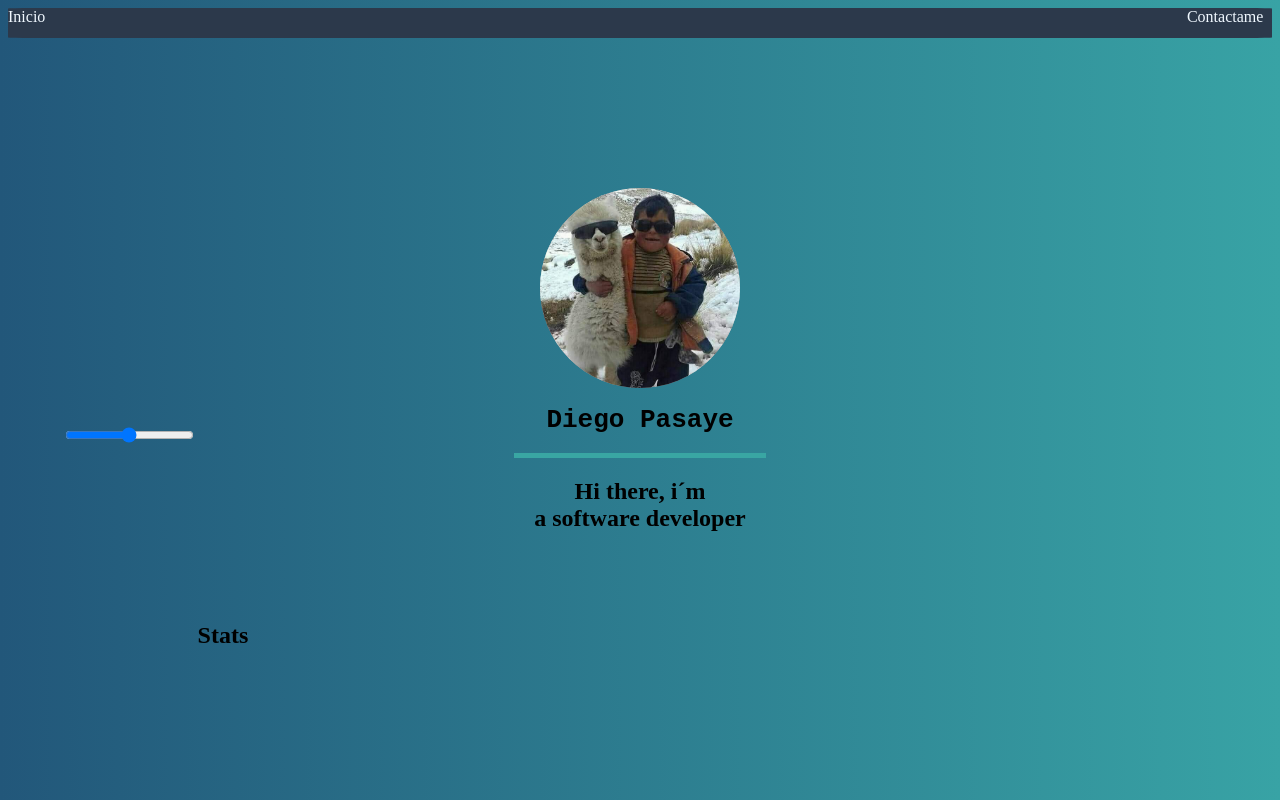
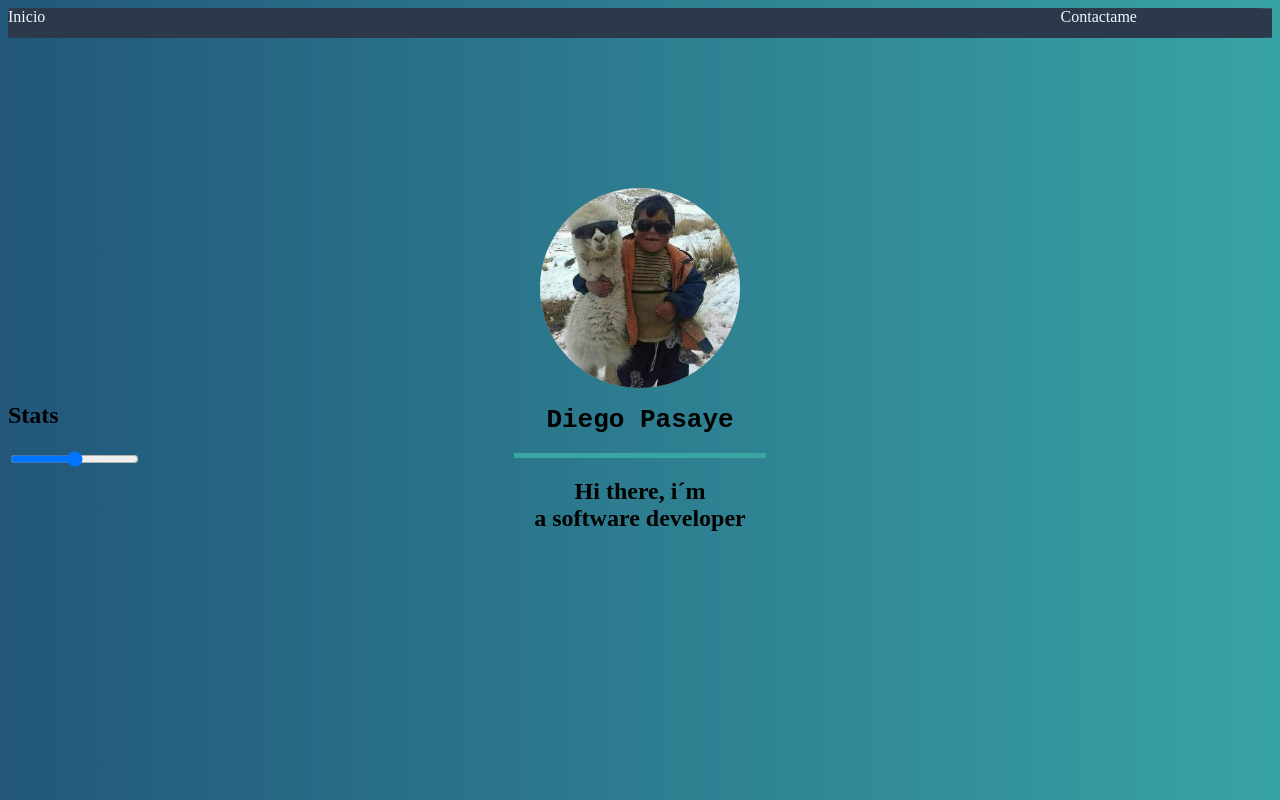
Before and after one commit to DiegoPasaye/profileBeta, a plain HTML site: page index.html in a window 1280 px wide. Drawn offline with Linux system fonts and the light colour scheme.

Commit message:
intento 2

```diff
--- a/css/styles.css
+++ b/css/styles.css
@@ -24,7 +24,7 @@ body{ /*Paleta de colores #22577A, #38A3A5, #57CC99, #80ED99*/
 }
 #contactame{
     position: relative;
-    left: 90%;
+    left: 80%;
     color: aliceblue;
 }
 #circuloImagen{
@@ -63,9 +63,3 @@ body{ /*Paleta de colores #22577A, #38A3A5, #57CC99, #80ED99*/
     top: 150px;
     text-align: center;
 }
-#stats{
-    position: relative;
-    top: 200px;
-    display: inline-block;
-    left: 15%;
-}
```
